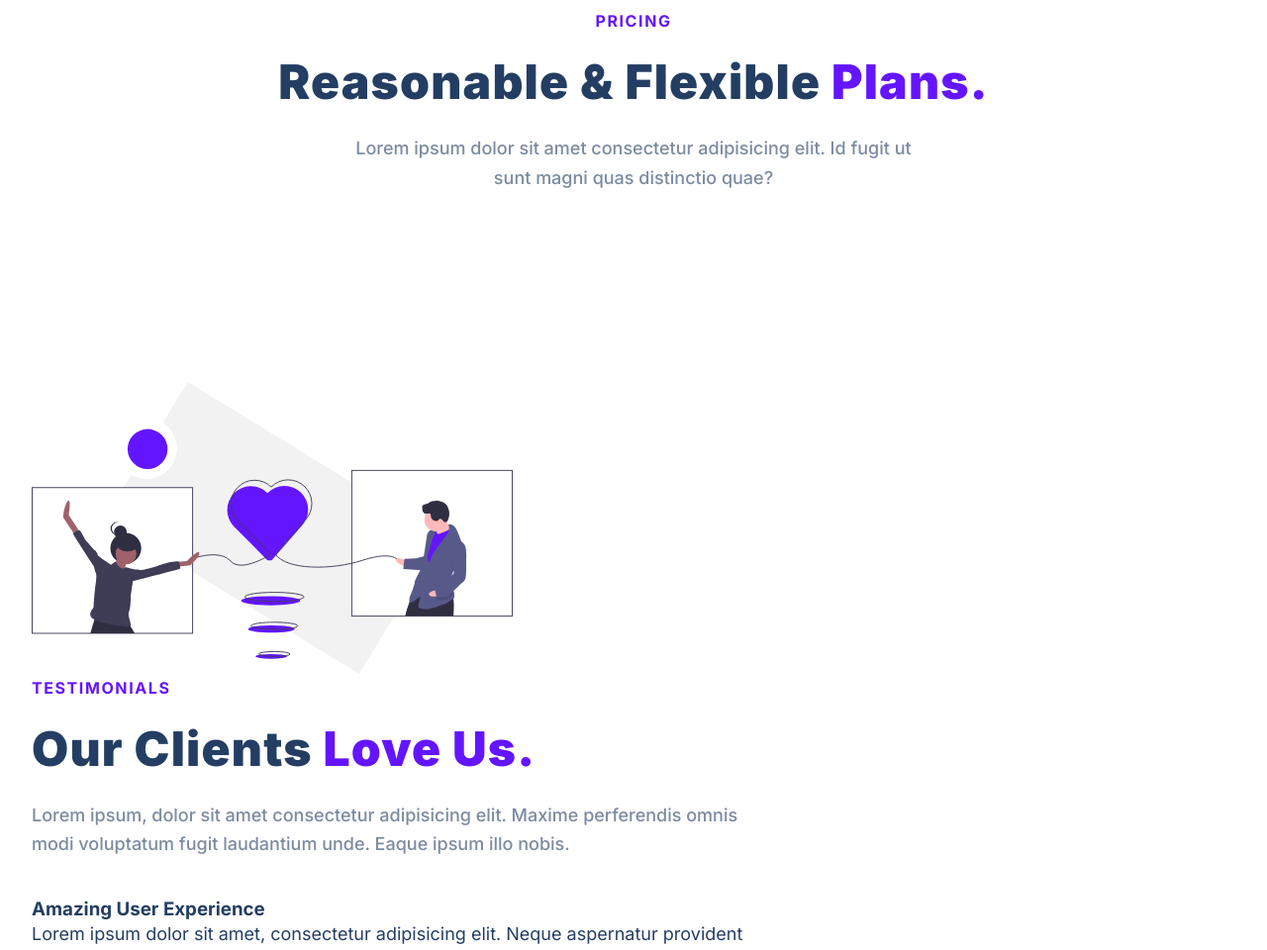
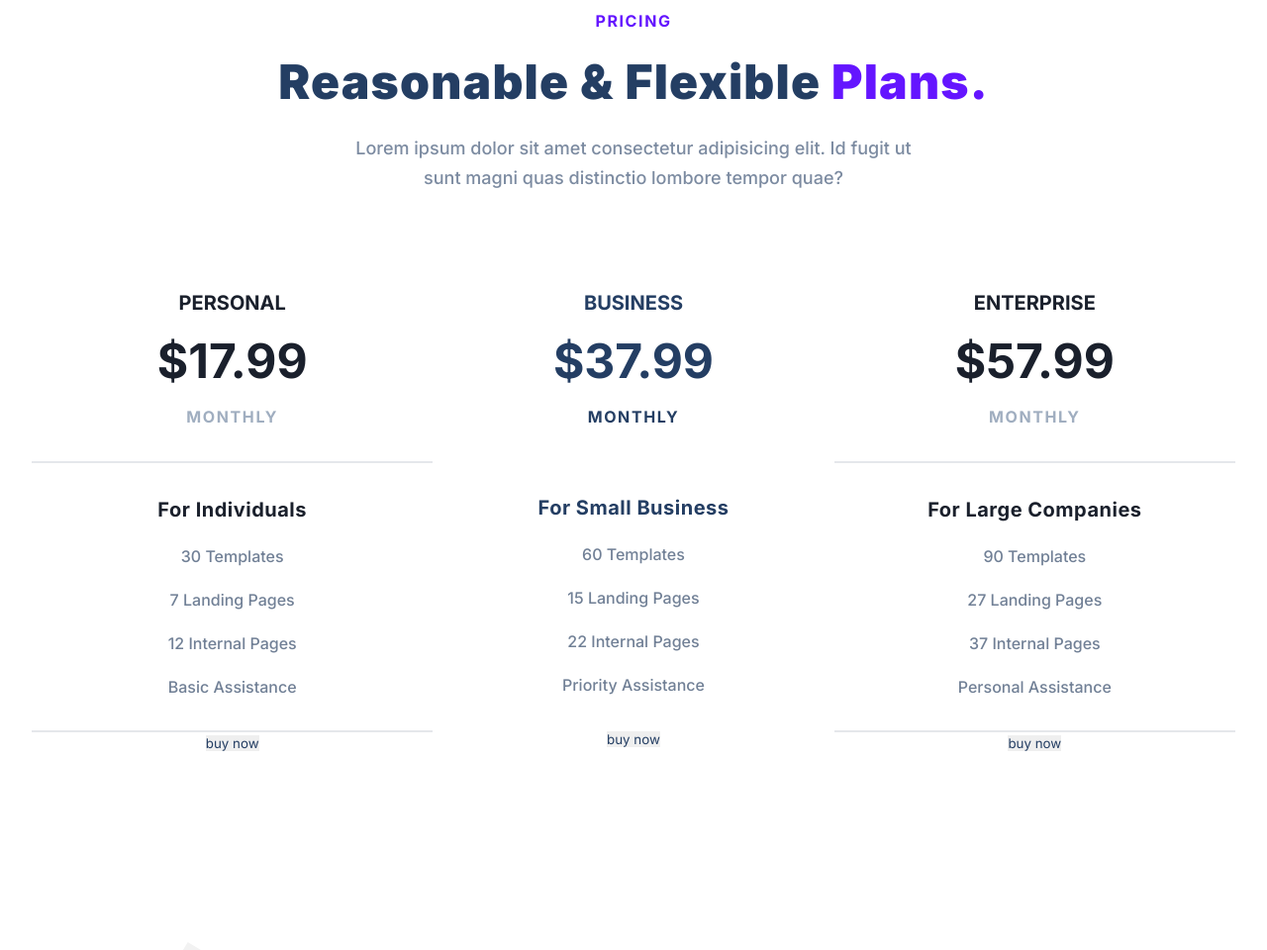
Before and after one commit to yliu-725/Treact-Project, a plain HTML site: page index.html in a window 1280 px wide. Shown: the part 3840-4800 px from the top of the page at 99% size. Drawn offline with Linux system fonts and the light colour scheme.

```diff
--- a/index.html
+++ b/index.html
@@ -348,25 +348,61 @@
               pricing
             </div>
             <h2 class="section__title">Reasonable & Flexible <span class="purple">Plans.</span></h2>
-            <p class="section__para">Lorem ipsum dolor sit amet consectetur adipisicing elit. Id fugit ut sunt magni quas distinctio quae?</p>
+            <p class="section__para">Lorem ipsum dolor sit amet consectetur adipisicing elit. Id fugit ut sunt magni quas distinctio lombore tempor quae?</p>
             <div class="plans">
               <div class="plan">
                 <div class="plan__stripe"></div>
-                <div class="plan__top"></div>
-                <div class="plan__middle"></div>
-                <div class="plan__bottom"></div>
+                <div class="plan__top">
+                  <div class="plan__name">personal</div>
+                  <div class="plan__price">$17.99</div>
+                  <div class="plan__duration">monthly</div>
+                </div>
+                <div class="plan__middle">
+                  <div class="plan__target">For Individuals</div>
+                  <p class="plan__feature">30 Templates</p>
+                  <p class="plan__feature">7 Landing Pages</p>
+                  <p class="plan__feature">12 Internal Pages</p>
+                  <p class="plan__feature">Basic Assistance</p>
+                </div>
+                <div class="plan__bottom">
+                  <button class="plan__btn">buy now</button>
+                </div>
               </div>
               <div class="plan">
                 <div class="plan__stripe"></div>
-                <div class="plan__top"></div>
-                <div class="plan__middle"></div>
-                <div class="plan__bottom"></div>
+                <div class="plan__top">
+                  <div class="plan__name">business</div>
+                  <div class="plan__price">$37.99</div>
+                  <div class="plan__duration">monthly</div>
+                </div>
+                <div class="plan__middle">
+                  <div class="plan__target">For Small Business</div>
+                  <p class="plan__feature">60 Templates</p>
+                  <p class="plan__feature">15 Landing Pages</p>
+                  <p class="plan__feature">22 Internal Pages</p>
+                  <p class="plan__feature">Priority Assistance</p>
+                </div>
+                <div class="plan__bottom">
+                  <button class="plan__button">buy now</button>
+                </div>
               </div>
               <div class="plan">
                 <div class="plan__stripe"></div>
-                <div class="plan__top"></div>
-                <div class="plan__middle"></div>
-                <div class="plan__bottom"></div>
+                <div class="plan__top">
+                  <div class="plan__name">enterprise</div>
+                  <div class="plan__price">$57.99</div>
+                  <div class="plan__duration">monthly</div>
+                </div>
+                <div class="plan__middle">
+                  <div class="plan__target">For Large Companies</div>
+                  <p class="plan__feature">90 Templates</p>
+                  <p class="plan__feature">27 Landing Pages</p>
+                  <p class="plan__feature">37 Internal Pages</p>
+                  <p class="plan__feature">Personal Assistance</p>
+                </div>
+                <div class="plan__bottom">
+                  <button class="plan__btn">buy now</button>
+                </div>
               </div>
               <icon class="plans__blob"></icon>
             </div>
--- a/styles.css
+++ b/styles.css
@@ -558,7 +558,7 @@ header .row {
 .value__para {
   margin-top: 16px;
   line-height: 1.625;
-  color: #718096
+  color: #718096;
 }
 
 #values .btn {
@@ -592,7 +592,79 @@ header .row {
 }
 
 .plan {
+  position: relative;
+  margin-top: 4rem;
+  display: flex;
+  flex-direction: column;
+  width: 100%;
+  text-align: center;
+}
 
+.plan__stripe {
+
+}
+
+.plan__top {
+  display: flex;
+  flex-direction: column;
+  padding: 2rem 0;
+  text-transform: uppercase;
+  line-height: 1.625;
+}
+
+.plan__name {
+  font-size: 20px;
+}
+
+.plan__price {
+  font-size: 48px;
+  margin: 4px 0;
+}
+
+.plan__duration {
+  font-size: 16px;
+  letter-spacing: 0.1em;
+}
+
+.plan__name, .plan__price, .plan__duration {
+  font-weight: bold;
+  line-height: 1.625;
+}
+
+.plan:nth-child(odd) .plan__name,
+.plan:nth-child(odd) .plan__price,
+.plan:nth-child(odd) .plan__target {
+  color: #1a202c;
+}
+
+.plan:nth-child(odd) .plan__duration {
+  color: #a0aec0;
+}
+
+.plan__middle {
+  display: flex;
+  flex-direction: column;
+  padding: 2rem;
+}
+
+.plan:nth-child(odd) .plan__middle {
+  border-top: 2px solid rgb(229, 231, 235);
+  border-bottom: 2px solid rgb(229, 231, 235);
+}
+
+.plan__target {
+  font-size: 20px;
+  font-weight: 700;
+  line-height: 1.5;
+  letter-spacing: 0.025em;
+}
+
+.plan__feature {
+  margin-top: 20px;
+  font-weight: 500;
+  color: #718096;
+  font-size: 16px;
+  line-height: 1.5;
 }
 
 
@@ -646,6 +718,10 @@ header .row {
 
   .testimonials__description {
     width: calc(100% - 40%);
+  }
+
+  .plan__bottom {
+
   }
 }
 
```
